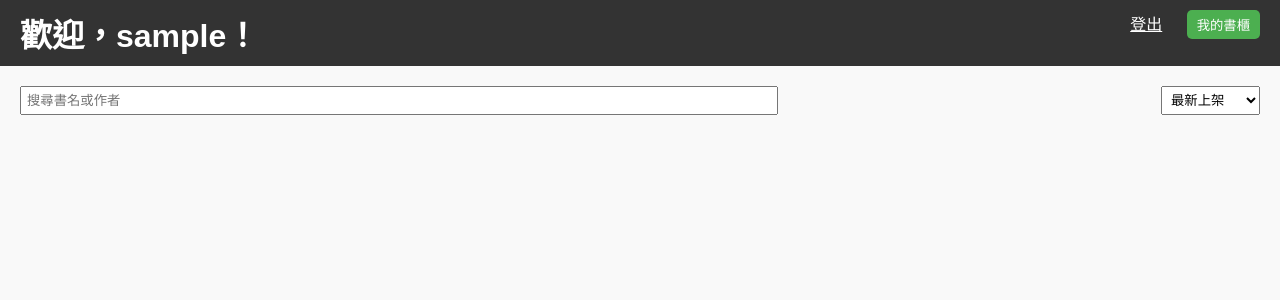
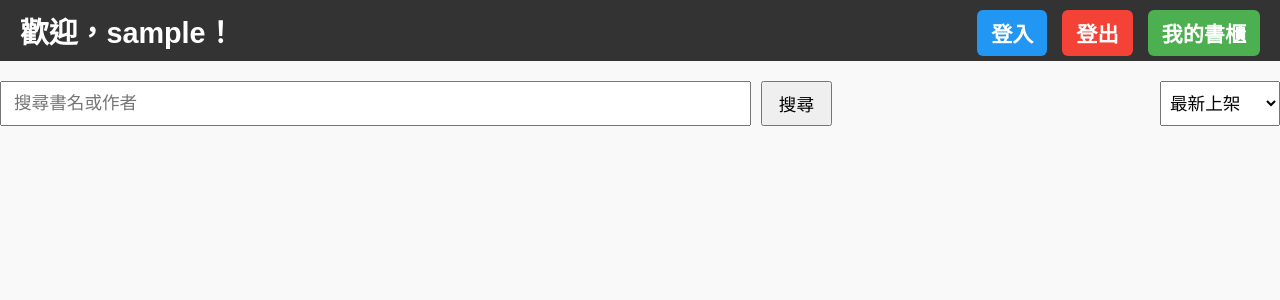
Before and after one commit to liao-046/book-sharing-system, a PHP site: page /index.php in a window 1280 px wide. Shown: the top 300 px of the page. Run offline with PHP 8.4, Linux system fonts and the light colour scheme; the visitor is signed in with stand-in values (Sample User, id 1).

Commit message:
update index.php

```diff
--- a/frontend/index.php
+++ b/frontend/index.php
@@ -12,18 +12,57 @@ $user_name = $is_logged_in ? htmlspecialchars($_SESSION['user_name']) : null;
   <style>
     body { font-family: Arial, sans-serif; background: #f9f9f9; margin: 0; padding: 0; }
     header { background: #333; color: white; padding: 10px 20px; }
-    header h1 { display: inline; }
-    header .actions { float: right; }
-    .container { padding: 20px; }
-    .category-block { margin-bottom: 40px; }
-    .category-title { font-size: 1.5em; border-bottom: 2px solid #ccc; margin-bottom: 10px; }
-    .book-grid { display: flex; flex-wrap: wrap; gap: 15px; }
-    .book-card { background: white; border: 1px solid #ddd; border-radius: 8px; width: 180px; padding: 10px; box-shadow: 1px 1px 5px rgba(0,0,0,0.1); }
-    .book-card img { width: 100%; height: 240px; object-fit: cover; }
-    .book-card h3 { font-size: 1em; margin: 5px 0; }
-    .book-card p { font-size: 0.9em; margin: 2px 0; }
-    .book-card button { margin-top: 5px; width: 100%; }
-    .search-sort { display: flex; justify-content: space-between; margin-bottom: 20px; }
+    header h1 { display: inline; font-size: 1.8em; }
+    header .actions {
+      float: right;
+      font-size: 1.2em;
+      font-weight: 600;
+      display: flex;
+      align-items: center;
+      gap: 15px;
+    }
+    header .actions a,
+    header .actions button {
+      color: white;
+      font-size: 1.1em;
+      font-weight: 600;
+      padding: 8px 14px;
+      border-radius: 6px;
+      border: none;
+      cursor: pointer;
+      text-decoration: none;
+      background-color: transparent;
+      transition: background-color 0.3s ease;
+    }
+    header .actions a:hover,
+    header .actions button:hover {
+      background-color: #555;
+    }
+    header .actions button.login-btn {
+      background-color: #2196F3;
+    }
+    header .actions button.logout-btn {
+      background-color: #f44336;
+    }
+    header .actions button.bookshelf-btn {
+      background-color: #4CAF50;
+    }
+    .search-sort {
+      display: flex;
+      justify-content: space-between;
+      margin-top: 20px;  /* 新增這行讓它與 header 有距離 */
+      margin-bottom: 20px;
+    }
+    .search-sort input[type="text"],
+    .search-sort select {
+      font-size: 1.1em;     /* 放大搜尋框與下拉選單 */
+      padding: 8px 12px;    /* 增加 padding */
+    }
+    .book-card img {
+      width: 100%;
+      height: 200px;         /* 原本是 240px，現在縮小一點點 */
+      object-fit: cover;
+    }
   </style>
 </head>
 <body>
@@ -36,32 +75,20 @@ $user_name = $is_logged_in ? htmlspecialchars($_SESSION['user_name']) : null;
     <?php endif; ?>
   </h1>
   <div class="actions">
+    <button class="login-btn" onclick="location.href='/book-sharing-system/frontend/login.html'">登入</button>
     <?php if ($is_logged_in): ?>
-      <a href="/book-sharing-system/backend/logout.php" style="color:white; margin-right: 20px;">登出</a>
-      <button onclick="location.href='/book-sharing-system/frontend/bookshelf_list.html'" style="
-        background-color: #4CAF50;
-        color: white;
-        border: none;
-        padding: 5px 10px;
-        border-radius: 5px;
-        cursor: pointer;
-      ">我的書櫃</button>
-    <?php else: ?>
-      <button onclick="location.href='/book-sharing-system/frontend/login.html'" style="
-        background-color: #2196F3;
-        color: white;
-        border: none;
-        padding: 5px 10px;
-        border-radius: 5px;
-        cursor: pointer;
-      ">登入</button>
+      <button class="logout-btn" onclick="location.href='/book-sharing-system/backend/logout.php'">登出</button>
+      <button class="bookshelf-btn" onclick="location.href='/book-sharing-system/frontend/bookshelf_list.html'">我的書櫃</button>
     <?php endif; ?>
   </div>
 </header>
 
 <div class="container">
   <div class="search-sort">
-    <input type="text" id="searchInput" placeholder="搜尋書名或作者" style="width: 60%; padding: 5px;">
+    <div style="display: flex; gap: 10px; width: 65%;">
+    <input type="text" id="searchInput" placeholder="搜尋書名或作者" style="flex: 1; padding: 8px 12px; font-size: 1.1em;">
+    <button onclick="renderBooks(allBooks)" style="padding: 8px 16px; font-size: 1.1em; cursor: pointer;">搜尋</button>
+  </div>
     <select id="sortSelect" style="padding: 5px;">
       <option value="new">最新上架</option>
       <option value="rating">評分高到低</option>
```
